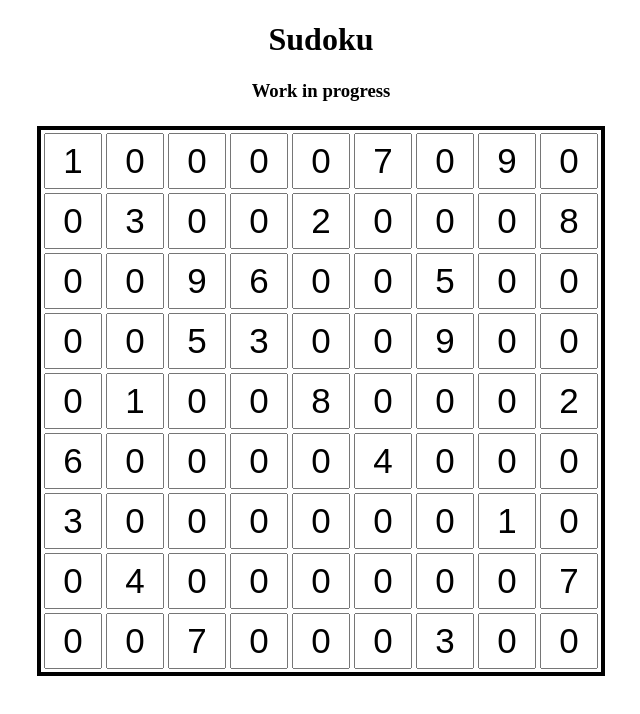
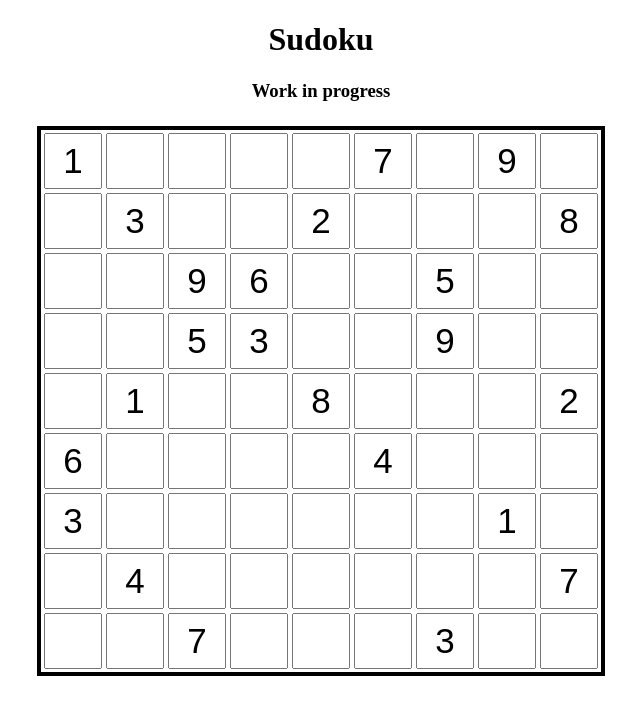
Before and after one commit to spopp/sudoku, an Angular app: page / in a window 1280 px wide. Shown: the top 714 px of the page, without its empty margins (319-959 px from the left). Built offline with nearby package versions, Linux system fonts and the light colour scheme.

Commit message:
Blanked zero cells

```diff
--- a/src/app/gameboard/gameboard.component.html
+++ b/src/app/gameboard/gameboard.component.html
@@ -5,8 +5,7 @@
 
   <tr *ngFor="let row of game.fields; let i = index;">
     <td *ngFor="let column of row; let n = index;">
-      <!-- <input [focus]="i === rowPos && n === columnPos" (keyup)="onKey($event)" > -->
-      <tile-component [value]=game.fields[i][n] (change)="onChanged($event)"></tile-component>
+      <tile-component [value]=format(game.fields[i][n]) (keyup)="onChanged($event)"></tile-component>
     </td>
   </tr>
 
--- a/src/app/gameboard/gameboard.component.ts
+++ b/src/app/gameboard/gameboard.component.ts
@@ -26,11 +26,15 @@ export class GameboardComponent implements OnInit {
 
   ngOnInit() {
     this.game = this.updateGame();
-    console.log(this.game)
+    /*console.log(this.game)*/
   }
 
   updateGame(): GameModel {
     return this.gameService.getGame();
+  }
+
+  format(value: number) : any {
+    return (value > 0) ? String(value) : '';
   }
 
   onKey($event){
@@ -39,20 +43,20 @@ export class GameboardComponent implements OnInit {
     if (keyCode === 37) { //left arrow
       this.columnPos -= 1;
       if (this.columnPos < 0) this.columnPos = 8;
-    }else if (keyCode === 38) { //up arrow
+    } else if (keyCode === 38) { //up arrow
       this.rowPos -= 1;
       if (this.rowPos < 0) this.rowPos = 8;
-    }else if (keyCode === 39) { //right arrow
+    } else if (keyCode === 39) { //right arrow
       this.columnPos += 1;
       if (this.columnPos > 8) this.columnPos = 0;
-    }else if (keyCode === 40) { //down arrow
+    } else if (keyCode === 40) { //down arrow
       this.rowPos += 1;
       if (this.rowPos > 8) this.rowPos = 0;
     }
   }
 
   onChanged(event: any): void {
-    console.log(event  );
+    console.log(event);
   }
 
 }
--- a/src/app/gameboard/tile.component.ts
+++ b/src/app/gameboard/tile.component.ts
@@ -1,4 +1,5 @@
 import { Component, OnInit, Input, Output, EventEmitter } from '@angular/core';
+
 
 @Component({
   selector: 'tile-component',
@@ -7,16 +8,12 @@ import { Component, OnInit, Input, Output, EventEmitter } from '@angular/core';
 })
 export class TileComponent {
 
-  @Input() value: number = 0;
+  @Input() value: any;
 
   @Output() changed: EventEmitter<any> = new EventEmitter<any>();
 
-  constructor() {
-  	this.value;
-  }
-
   onChanged(evt) {
-  	this.changed.emit(evt);
+    this.changed.emit(evt);
   }
 
 }
```
